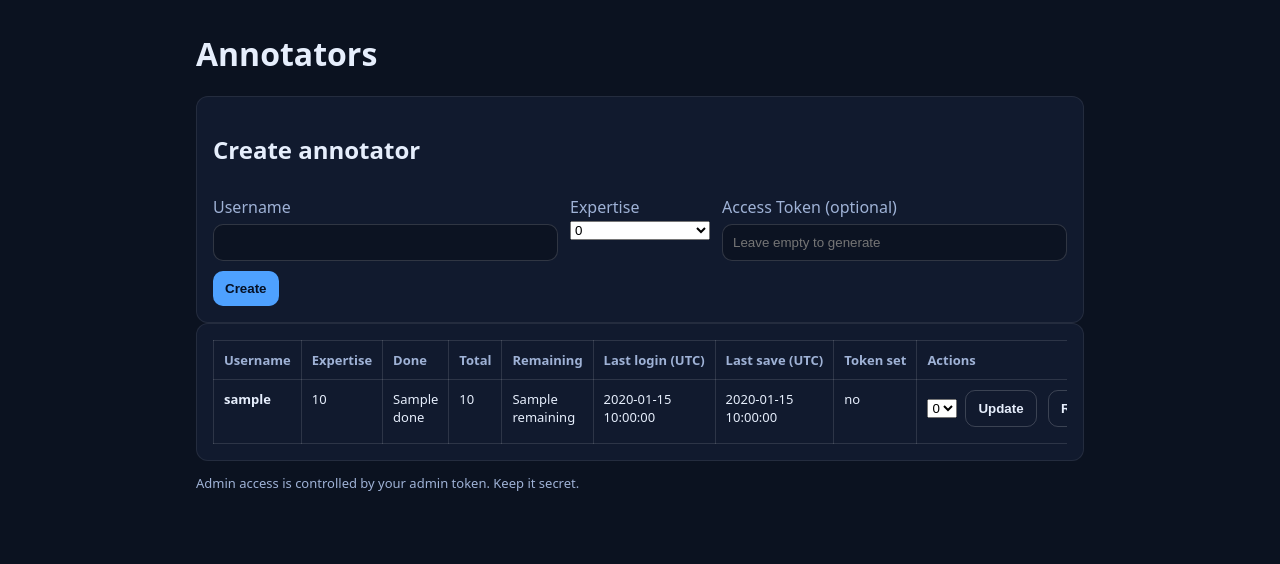
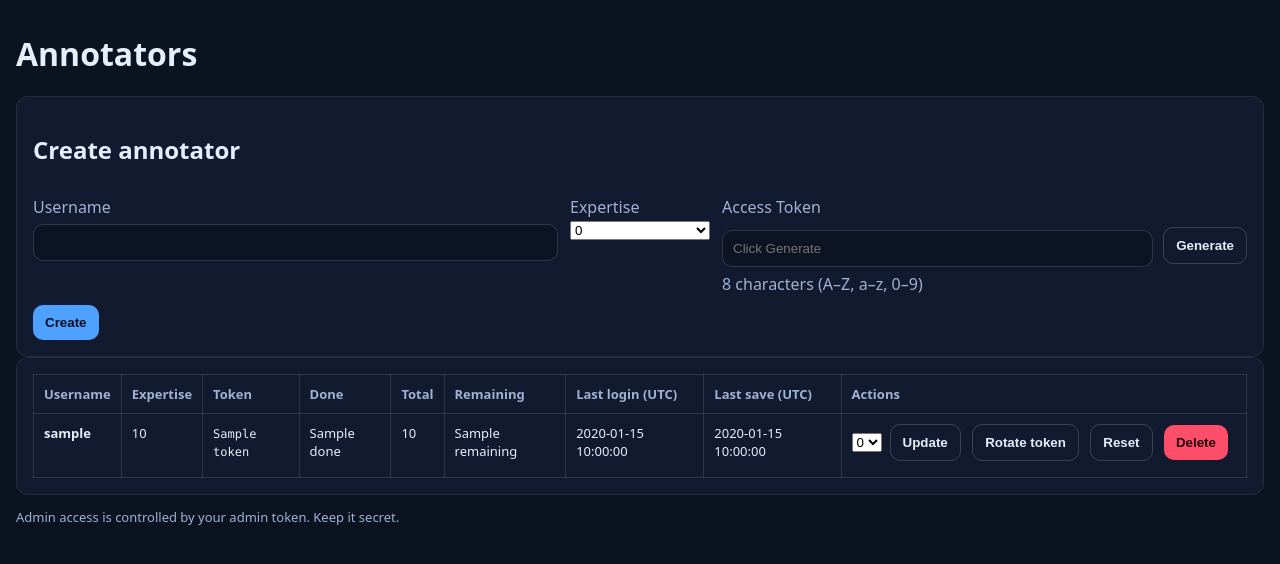
Before and after one commit to gambinhas/Cropmarker, a FastAPI app: template webapp/templates/admin.html in a window 1280 px wide. Shown: the part 47-611 px from the top of the page. Run offline with FastAPI, Linux system fonts and the light colour scheme; the template is opened without the code that fills it: most values are stand-ins (such as "Sample title", 1, 10 or a date in 2020); some libraries are stand-ins or nearby versions.

Commit message:
Admin UI: short tokens and show tokens

```diff
--- a/webapp/app.py
+++ b/webapp/app.py
@@ -7,6 +7,7 @@ import re
 import secrets
 import hashlib
 import zipfile
+import base64
 from io import BytesIO
 from pathlib import Path
 from datetime import datetime
@@ -121,6 +122,46 @@ def _hash_access_token(token: str) -> str:
     return hashlib.sha256((token or "").encode("utf-8")).hexdigest()
 
 
+_TOKEN_ALPHABET = "ABCDEFGHIJKLMNOPQRSTUVWXYZabcdefghijklmnopqrstuvwxyz0123456789"
+
+
+def _generate_short_token(length: int = 8) -> str:
+    return "".join(secrets.choice(_TOKEN_ALPHABET) for _ in range(length))
+
+
+def _get_fernet():
+    try:
+        from cryptography.fernet import Fernet  # type: ignore
+    except Exception:
+        return None
+
+    key = base64.urlsafe_b64encode(hashlib.sha256(SECRET_KEY.encode("utf-8")).digest())
+    return Fernet(key)
+
+
+def _encrypt_access_token(token: str) -> str:
+    token = (token or "").strip()
+    if not token:
+        return ""
+    f = _get_fernet()
+    if not f:
+        return ""
+    return f.encrypt(token.encode("utf-8")).decode("ascii")
+
+
+def _decrypt_access_token(token_enc: str) -> str:
+    token_enc = (token_enc or "").strip()
+    if not token_enc:
+        return ""
+    f = _get_fernet()
+    if not f:
+        return ""
+    try:
+        return f.decrypt(token_enc.encode("ascii")).decode("utf-8")
+    except Exception:
+        return ""
+
+
 def get_db():
     db = SessionLocal()
     try:
@@ -225,6 +266,7 @@ def _admin_user_rows(db):
                 "last_login_at": _fmt_dt(getattr(u, "last_login_at", None)),
                 "last_saved_at": _fmt_dt(last_saved.get(int(u.id))),
                 "has_token": bool(getattr(u, "access_token_hash", "")),
+                "token": _decrypt_access_token(getattr(u, "access_token_encrypted", "")),
             }
         )
     return rows
@@ -277,18 +319,23 @@ def admin_create_user(
             status_code=400,
         )
 
-    token_plain = (access_token or "").strip() or secrets.token_urlsafe(24)
+    token_plain = (access_token or "").strip() or _generate_short_token(8)
     user = User(
         username=username,
         password_hash="",
         is_admin=False,
         expertise_score=int(expertise_score),
         access_token_hash=_hash_access_token(token_plain),
+        access_token_encrypted=_encrypt_access_token(token_plain),
     )
     db.add(user)
     db.commit()
     db.refresh(user)
-    ensure_user_task_list(db, user.id)
+    try:
+        ensure_user_task_list(db, user.id)
+    except Exception:
+        # If tasks are not imported yet, do not fail user creation.
+        pass
 
     users = _admin_user_rows(db)
     return templates.TemplateResponse(
@@ -345,8 +392,9 @@ def admin_rotate_token(
     if not user:
         raise HTTPException(status_code=404)
 
-    token_plain = secrets.token_urlsafe(24)
+    token_plain = _generate_short_token(8)
     user.access_token_hash = _hash_access_token(token_plain)
+    user.access_token_encrypted = _encrypt_access_token(token_plain)
     db.commit()
 
     users = _admin_user_rows(db)
--- a/webapp/db.py
+++ b/webapp/db.py
@@ -54,3 +54,8 @@ def ensure_sqlite_migrations(engine) -> None:  # noqa: ANN001
         cols = {row[1] for row in conn.exec_driver_sql("PRAGMA table_info(users)").fetchall()}
         if cols and "last_login_at" not in cols:
             conn.exec_driver_sql("ALTER TABLE users ADD COLUMN last_login_at DATETIME")
+
+        # users.access_token_encrypted
+        cols = {row[1] for row in conn.exec_driver_sql("PRAGMA table_info(users)").fetchall()}
+        if cols and "access_token_encrypted" not in cols:
+            conn.exec_driver_sql("ALTER TABLE users ADD COLUMN access_token_encrypted TEXT NOT NULL DEFAULT ''")
--- a/webapp/models.py
+++ b/webapp/models.py
@@ -17,6 +17,8 @@ class User(Base):
     is_admin: Mapped[bool] = mapped_column(Boolean, default=False)
     expertise_score: Mapped[int] = mapped_column(Integer, default=0)
     access_token_hash: Mapped[str] = mapped_column(String(64), default="", index=True)
+    # Admin-visible encrypted token (so it can be shown in the admin panel). Login still uses access_token_hash.
+    access_token_encrypted: Mapped[str] = mapped_column(Text, default="")
     last_login_at: Mapped[datetime | None] = mapped_column(DateTime, nullable=True)
 
     annotations: Mapped[list[Annotation]] = relationship(back_populates="user")  # type: ignore[name-defined]
--- a/webapp/requirements.txt
+++ b/webapp/requirements.txt
@@ -5,3 +5,4 @@ python-multipart==0.0.20
 sqlalchemy==2.0.36
 itsdangerous==2.2.0
 openpyxl==3.1.5
+cryptography==46.0.3
--- a/webapp/static/app.css
+++ b/webapp/static/app.css
@@ -191,6 +191,27 @@ button.danger {
 
 .adminTableWrap {
   overflow-x: auto;
+}
+
+.container.adminWide {
+  max-width: none;
+  width: 100%;
+}
+
+.adminTokenRow {
+  display: flex;
+  gap: 10px;
+  align-items: center;
+  margin-top: 6px;
+}
+
+.adminTokenRow input[type="text"] {
+  flex: 1;
+}
+
+.adminTokenCell {
+  font-family: ui-monospace, SFMono-Regular, Menlo, Monaco, Consolas, "Liberation Mono", "Courier New", monospace;
+  font-size: 12px;
 }
 
 .adminTable {
--- a/webapp/templates/admin.html
+++ b/webapp/templates/admin.html
@@ -12,7 +12,7 @@
     <div class="muted">You can close this tab when done.</div>
   </div>
 
-  <div class="container">
+  <div class="container adminWide">
     <h1>Annotators</h1>
 
     {% if message %}
@@ -20,7 +20,7 @@
         <strong>{{ message }}</strong>
         {% if token_to_copy %}
           <div class="adminTokenBox">
-            <div class="muted">Copy this token now and send by email (it cannot be recovered later):</div>
+            <div class="muted">Copy this token and send by email:</div>
             <div class="adminToken">{{ token_to_copy }}</div>
           </div>
         {% endif %}
@@ -43,8 +43,12 @@
               <option value="5">5</option>
             </select>
           </label>
-          <label>Access Token (optional)
-            <input type="text" name="access_token" placeholder="Leave empty to generate" />
+          <label>Access Token
+            <div class="adminTokenRow">
+              <input id="createToken" type="text" name="access_token" readonly placeholder="Click Generate" />
+              <button type="button" class="secondary" onclick="generateCreateToken()">Generate</button>
+            </div>
+            <div class="muted" style="margin-top:6px;">8 characters (A–Z, a–z, 0–9)</div>
           </label>
         </div>
         <button type="submit">Create</button>
@@ -58,12 +62,12 @@
             <tr>
               <th>Username</th>
               <th>Expertise</th>
+              <th>Token</th>
               <th>Done</th>
               <th>Total</th>
               <th>Remaining</th>
               <th>Last login (UTC)</th>
               <th>Last save (UTC)</th>
-              <th>Token set</th>
               <th>Actions</th>
             </tr>
           </thead>
@@ -72,12 +76,12 @@
               <tr>
                 <td><strong>{{ u.username }}</strong></td>
                 <td>{{ u.expertise_score }}</td>
+                <td><span class="adminTokenCell">{{ u.token or '' }}</span></td>
                 <td>{{ u.done }}</td>
                 <td>{{ u.total }}</td>
                 <td>{{ u.remaining }}</td>
                 <td>{{ u.last_login_at or '' }}</td>
                 <td>{{ u.last_saved_at or '' }}</td>
-                <td>{{ 'yes' if u.has_token else 'no' }}</td>
                 <td class="adminActions">
                   <form method="post" action="/admin/users/update" class="adminInline">
                     <input type="hidden" name="token" value="{{ admin_token }}" />
@@ -120,5 +124,31 @@
       <p>Admin access is controlled by your admin token. Keep it secret.</p>
     </div>
   </div>
+
+  <script>
+    function _randomAlnum(len) {
+      const chars = 'ABCDEFGHIJKLMNOPQRSTUVWXYZabcdefghijklmnopqrstuvwxyz0123456789';
+      if (window.crypto && window.crypto.getRandomValues) {
+        const buf = new Uint32Array(len);
+        window.crypto.getRandomValues(buf);
+        let out = '';
+        for (let i = 0; i < len; i++) {
+          out += chars.charAt(buf[i] % chars.length);
+        }
+        return out;
+      }
+      let out = '';
+      for (let i = 0; i < len; i++) {
+        out += chars.charAt(Math.floor(Math.random() * chars.length));
+      }
+      return out;
+    }
+
+    function generateCreateToken() {
+      const el = document.getElementById('createToken');
+      if (!el) return;
+      el.value = _randomAlnum(8);
+    }
+  </script>
 </body>
 </html>
```
Also changed, not shown: webapp/manage.py (+35 -2 lines).
